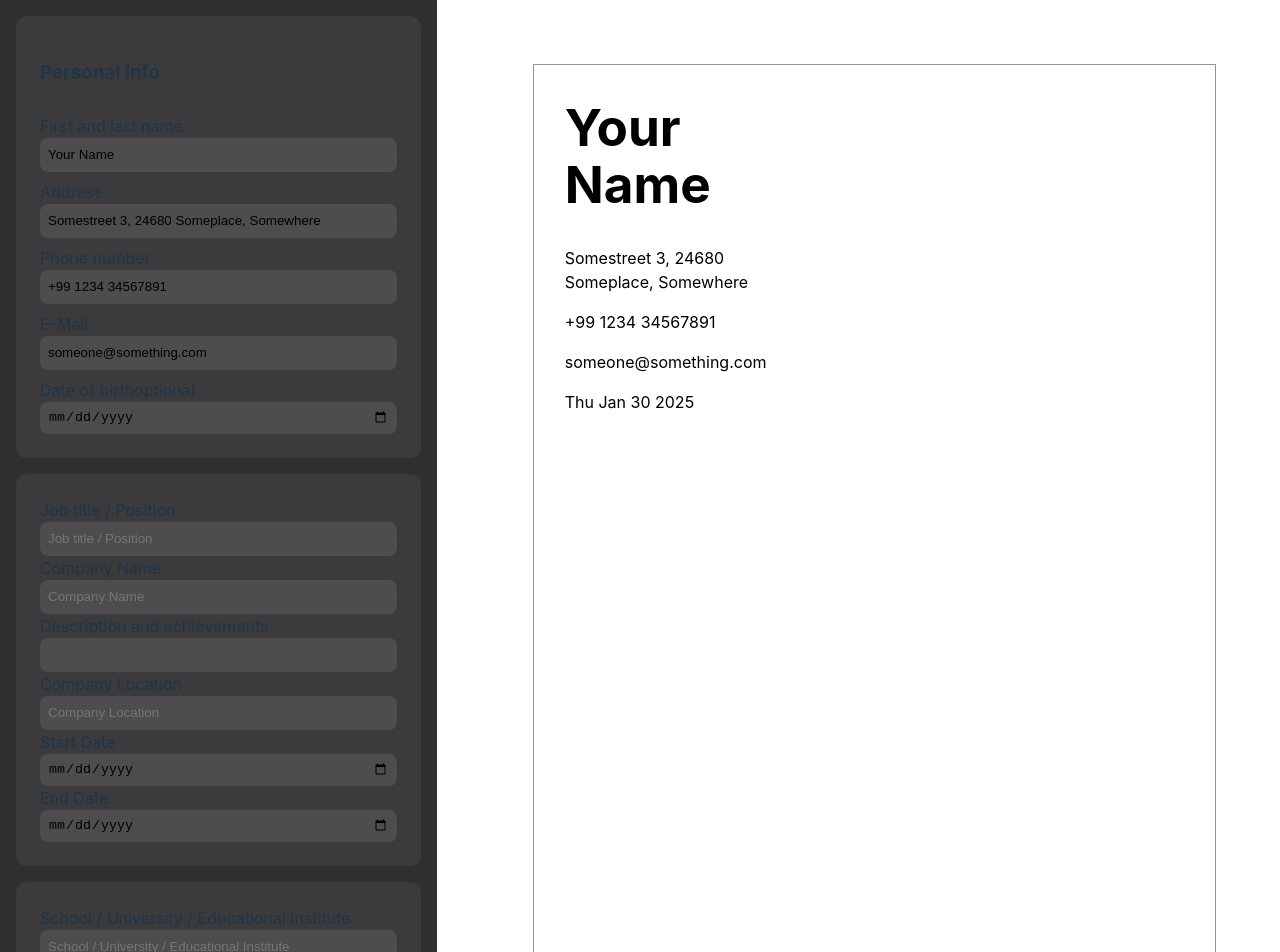
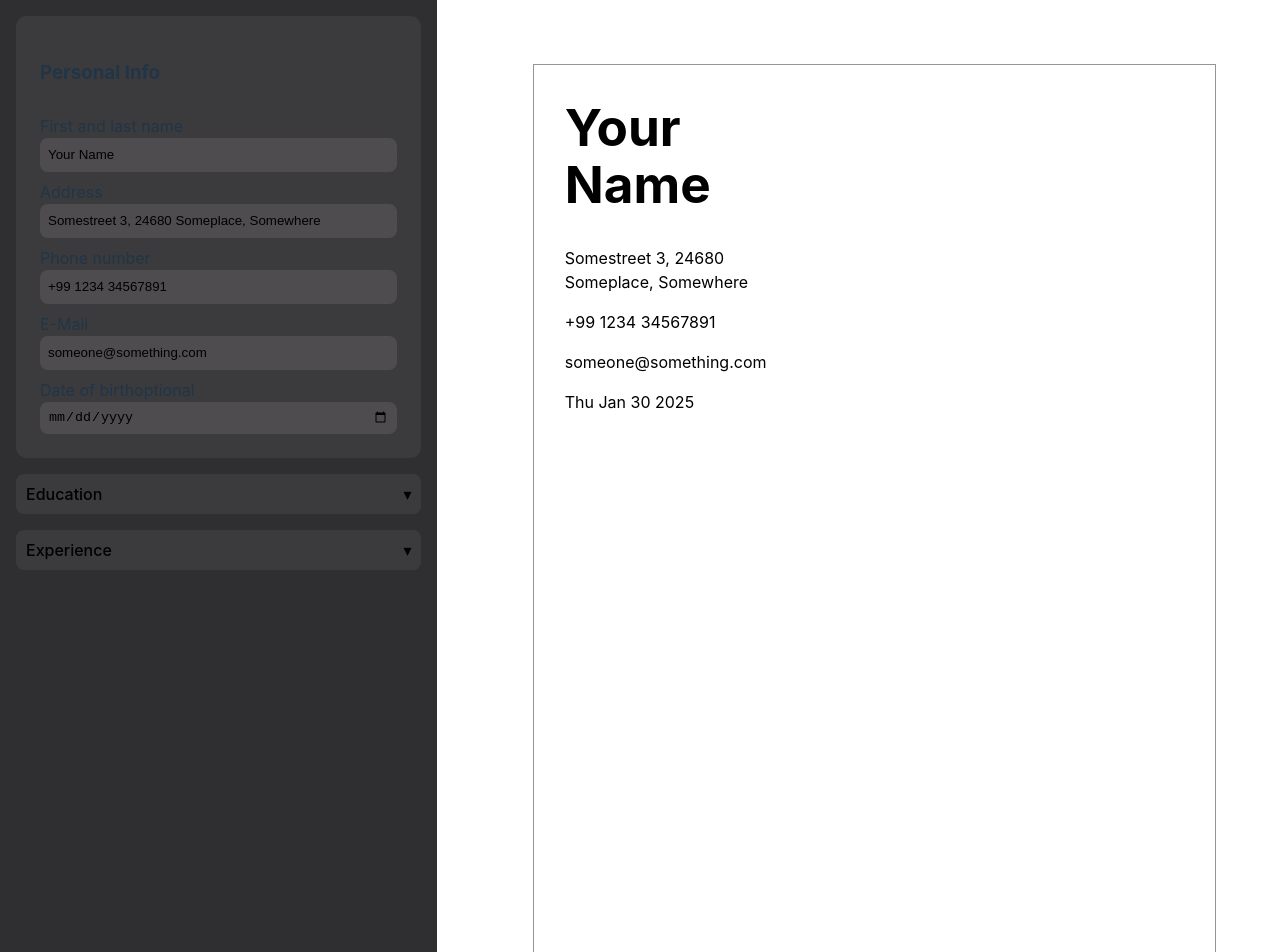
Before and after one commit to FukcThat/cv-generator, a React (Vite) app: page / in a window 1280 px wide. Shown: the top 952 px of the page. Built offline with nearby package versions, Linux system fonts and the light colour scheme.

Commit message:
FEAT: Education and Eperience CRUD functionality

```diff
--- a/src/App.jsx
+++ b/src/App.jsx
@@ -1,6 +1,6 @@
 import "./styles/App.css";
 import Resume from "./components/Resume";
-import Sidebar from "./Sidebar";
+import Sidebar from "./components/Sidebar";
 import { useState } from "react";
 
 function App() {
@@ -12,22 +12,24 @@ function App() {
     birthdate: new Date(),
   });
 
-  const [educationalInfo, setEducationalInfo] = useState({
-    schoolName: "",
-    degree: "",
-    startDate: new Date(),
-    endDate: new Date(),
-    description: "",
-  });
+  const [educationalInfo, setEducationalInfo] = useState(
+    []
+    // {schoolName: "",
+    // degree: "",
+    // startDate: new Date(),
+    // endDate: new Date(),
+    // description: "",}
+  );
 
-  const [experienceInfo, setExperienceInfo] = useState({
-    jobTitle: "",
-    companyName: "",
-    description: "",
-    companyLocation: "",
-    startDate: new Date(),
-    endDate: new Date(),
-  });
+  const [experienceInfo, setExperienceInfo] = useState(
+    []
+    // {jobTitle: "",
+    // companyName: "",
+    // description: "",
+    // companyLocation: "",
+    // startDate: new Date(),
+    // endDate: new Date(),}
+  );
 
   return (
     <>
--- a/src/Sidebar.jsx
+++ /dev/null
@@ -1,29 +0,0 @@
-import EducationInfoForm from "./components/education/EducationInfoForm";
-import ExperienceInfoForm from "./components/experience/ExperienceInfoForm";
-import PersonalInfoForm from "./components/personal-info/PersonalInfoForm";
-
-export default function Sidebar({
-  personalInfo,
-  setPersonalInfo,
-  educationalInfo,
-  setEducationalInfo,
-  experienceInfo,
-  setExperienceInfo,
-}) {
-  return (
-    <div className="sidebar">
-      <PersonalInfoForm
-        personalInfo={personalInfo}
-        setPersonalInfo={setPersonalInfo}
-      />
-      <ExperienceInfoForm
-        experienceInfo={experienceInfo}
-        setExperienceInfo={setExperienceInfo}
-      />
-      <EducationInfoForm
-        educationalInfo={educationalInfo}
-        setEducationalInfo={setEducationalInfo}
-      />
-    </div>
-  );
-}
--- /dev/null
+++ b/src/components/Sidebar.jsx
@@ -0,0 +1,155 @@
+import { useState } from "react";
+import EducationInfoForm from "./education/EducationInfoForm";
+import ExperienceInfoForm from "./experience/ExperienceInfoForm";
+import CollapsibleSection from "./general/CollapsibleSection";
+import PersonalInfoForm from "./personal-info/PersonalInfoForm";
+
+export default function Sidebar({
+  personalInfo,
+  setPersonalInfo,
+  educationalInfo,
+  setEducationalInfo,
+  experienceInfo,
+  setExperienceInfo,
+}) {
+  const [editEducation, setEditEducation] = useState(null);
+  const [editExperience, setEditExperience] = useState(null);
+
+  const addNewEducation = () =>
+    setEditEducation({
+      schoolName: "",
+      degree: "",
+      startDate: "",
+      endDate: "",
+      description: "",
+    });
+  const addNewExperience = () =>
+    setEditExperience({
+      jobTitle: "",
+      companyName: "",
+      companyLocation: "",
+      description: "",
+      startDate: "",
+      endDate: "",
+    });
+
+  const handleEditSubmit = (
+    entry,
+    state,
+    setState,
+    editEntry,
+    setEditEntry
+  ) => {
+    if (editEntry?.index !== undefined) {
+      setState(
+        state.map((item, index) => (index === editEntry.index ? entry : item))
+      );
+    } else {
+      setState([...state, entry]);
+    }
+    setEditEntry(null);
+  };
+
+  const handleEducationSubmit = (entry) => {
+    handleEditSubmit(
+      entry,
+      educationalInfo,
+      setEducationalInfo,
+      editEducation,
+      setEditEducation
+    );
+  };
+
+  const handleExperienceSubmit = (entry) => {
+    handleEditSubmit(
+      entry,
+      experienceInfo,
+      setExperienceInfo,
+      editExperience,
+      setEditExperience
+    );
+  };
+
+  const handleDeleteEducation = (deleteIndex) => {
+    setEducationalInfo([
+      educationalInfo.filter((entry, index) => index !== deleteIndex),
+    ]);
+  };
+
+  const handleDeleteExperience = (deleteIndex) => {
+    setExperienceInfo([
+      experienceInfo.filter((entry, index) => index !== deleteIndex),
+    ]);
+  };
+
+  return (
+    <div className="sidebar">
+      <PersonalInfoForm
+        personalInfo={personalInfo}
+        setPersonalInfo={setPersonalInfo}
+      />
+      <CollapsibleSection sectionTitle="Education">
+        {educationalInfo.map((entry, index) => (
+          <button
+            key={index}
+            className="entry-btn"
+            onClick={() => setEditEducation({ ...entry, index })}
+          >
+            {entry.schoolName || "Unnamed Education"}
+          </button>
+        ))}
+        <button className="add-section-btn" onClick={addNewEducation}>
+          + Education
+        </button>
+
+        {editEducation && (
+          <EducationInfoForm
+            educationalInfo={editEducation}
+            setEducationalInfo={handleEducationSubmit}
+            onCancel={() => setEditEducation(null)}
+            onDelete={() => handleDeleteEducation(editEducation.index)}
+          />
+        )}
+      </CollapsibleSection>
+
+      <CollapsibleSection sectionTitle="Experience">
+        {experienceInfo.map((entry, index) => (
+          <button
+            key={index}
+            className="entry-btn"
+            onClick={() => setEditExperience({ ...entry, index })}
+          >
+            {" "}
+            {entry.companyName || "Unnamed Eperience"}
+          </button>
+        ))}
+        <button className="add-section-btn" onClick={addNewExperience}>
+          + Experience
+        </button>
+
+        {editExperience && (
+          <ExperienceInfoForm
+            experienceInfo={editExperience}
+            setExperienceInfo={handleExperienceSubmit}
+            onCancel={() => setEditExperience(null)}
+            onDelete={() => handleDeleteExperience(editExperience.index)}
+          />
+        )}
+      </CollapsibleSection>
+      {/*
+      <CollapsibleSection sectionTitle={"Experience"}>
+        <ExperienceInfoForm
+          experienceInfo={experienceInfo}
+          setExperienceInfo={setExperienceInfo}
+        />
+      </CollapsibleSection>
+
+      <CollapsibleSection sectionTitle={"Education"}>
+        <EducationInfoForm
+          educationalInfo={educationalInfo}
+          setEducationalInfo={setEducationalInfo}
+        />
+      </CollapsibleSection> */}
+    </div>
+  );
+}
--- a/src/components/education/EducationInfoForm.jsx
+++ b/src/components/education/EducationInfoForm.jsx
@@ -3,7 +3,15 @@ import InputGroup from "../general/InputGroup";
 export default function EducationInfoForm({
   educationalInfo,
   setEducationalInfo,
+  onCancel,
+  onDelete,
 }) {
+  const handleChange = (e) => {
+    setEducationalInfo({
+      ...educationalInfo,
+      [e.target.dataset.key]: e.target.value,
+    });
+  };
   return (
     <>
       <form className="education-info--form">
@@ -13,12 +21,7 @@ export default function EducationInfoForm({
           labelText="School / University / Educational Institute"
           placeholder="School / University / Educational Institute"
           value={educationalInfo.schoolName}
-          onChange={(e) => {
-            setEducationalInfo({
-              ...educationalInfo,
-              schoolName: e.target.value,
-            });
-          }}
+          onChange={handleChange}
           data-key="schoolName"
         />
 
@@ -28,12 +31,7 @@ export default function EducationInfoForm({
           labelText="Graduation Title / Degree"
           placeholder="Graduation Title / Degree"
           value={educationalInfo.degree}
-          onChange={(e) => {
-            setEducationalInfo({
-              ...educationalInfo,
-              degree: e.target.value,
-            });
-          }}
+          onChange={handleChange}
           data-key="degree"
         />
 
@@ -42,12 +40,7 @@ export default function EducationInfoForm({
           id="start-date"
           labelText="Start Date"
           value={educationalInfo.startDate}
-          onChange={(e) => {
-            setEducationalInfo({
-              ...educationalInfo,
-              startDate: e.target.value,
-            });
-          }}
+          onChange={handleChange}
           data-key="startDate"
         />
 
@@ -56,12 +49,7 @@ export default function EducationInfoForm({
           id="end-date"
           labelText="End Date"
           value={educationalInfo.endDate}
-          onChange={(e) => {
-            setEducationalInfo({
-              ...educationalInfo,
-              endDate: e.target.value,
-            });
-          }}
+          onChange={handleChange}
           data-key="endDate"
         />
 
@@ -70,14 +58,28 @@ export default function EducationInfoForm({
           id="description"
           labelText="Description and achievements"
           value={educationalInfo.description}
-          onChange={(e) => {
-            setEducationalInfo({
-              ...educationalInfo,
-              description: e.target.value,
-            });
-          }}
+          onChange={handleChange}
           data-key="description"
         />
+        {/* Save Button */}
+        <button
+          type="button"
+          onClick={() => setEducationalInfo(educationalInfo)}
+        >
+          Save
+        </button>
+
+        {/* Cancel Button */}
+        <button type="button" onClick={onCancel}>
+          Cancel
+        </button>
+
+        {/* Delete Button */}
+        {onDelete && (
+          <button type="button" onClick={onDelete}>
+            Delete
+          </button>
+        )}
       </form>
     </>
   );
--- a/src/components/experience/ExperienceInfoForm.jsx
+++ b/src/components/experience/ExperienceInfoForm.jsx
@@ -3,7 +3,16 @@ import InputGroup from "../general/InputGroup";
 export default function ExperienceInfoForm({
   experienceInfo,
   setExperienceInfo,
+  onCancel,
+  onDelete,
 }) {
+  const handleChange = (e) => {
+    setExperienceInfo({
+      ...experienceInfo,
+      [e.target.dataset.key]: e.target.value,
+    });
+  };
+
   return (
     <>
       <form className="experience-info--form">
@@ -13,12 +22,7 @@ export default function ExperienceInfoForm({
           labelText="Job title / Position"
           placeholder="Job title / Position"
           value={experienceInfo.jobTitle}
-          onChange={(e) => {
-            setExperienceInfo({
-              ...experienceInfo,
-              jobTitle: e.target.value,
-            });
-          }}
+          onChange={handleChange}
           data-key="jobTitle"
         />
 
@@ -28,12 +32,7 @@ export default function ExperienceInfoForm({
           labelText="Company Name"
           placeholder="Company Name"
           value={experienceInfo.companyName}
-          onChange={(e) => {
-            setExperienceInfo({
-              ...experienceInfo,
-              companyName: e.target.value,
-            });
-          }}
+          onChange={handleChange}
           data-key="companyName"
         />
 
@@ -42,12 +41,7 @@ export default function ExperienceInfoForm({
           id="description"
           labelText="Description and achievements"
           value={experienceInfo.description}
-          onChange={(e) => {
-            setExperienceInfo({
-              ...experienceInfo,
-              description: e.target.value,
-            });
-          }}
+          onChange={handleChange}
           data-key="description"
         />
 
@@ -57,12 +51,7 @@ export default function ExperienceInfoForm({
           labelText="Company Location"
           placeholder="Company Location"
           value={experienceInfo.companyLocation}
-          onChange={(e) => {
-            setExperienceInfo({
-              ...experienceInfo,
-              companyLocation: e.target.value,
-            });
-          }}
+          onChange={handleChange}
           data-key="companyLocation"
         />
 
@@ -71,12 +60,7 @@ export default function ExperienceInfoForm({
           id="start-date"
           labelText="Start Date"
           value={experienceInfo.startDate}
-          onChange={(e) => {
-            setexperienceInfo({
-              ...experienceInfo,
-              startDate: e.target.value,
-            });
-          }}
+          onChange={handleChange}
           data-key="startDate"
         />
 
@@ -85,14 +69,21 @@ export default function ExperienceInfoForm({
           id="end-date"
           labelText="End Date"
           value={experienceInfo.endDate}
-          onChange={(e) => {
-            setexperienceInfo({
-              ...experienceInfo,
-              endDate: e.target.value,
-            });
-          }}
+          onChange={handleChange}
           data-key="endDate"
         />
+
+        <button type="button" onClick={() => setExperienceInfo(experienceInfo)}>
+          Save
+        </button>
+        <button type="button" onClick={onCancel}>
+          Cancel
+        </button>
+        {onDelete && (
+          <button type="button" onClick={onDelete}>
+            Delete
+          </button>
+        )}
       </form>
     </>
   );
--- /dev/null
+++ b/src/components/general/CollapsibleSection.jsx
@@ -0,0 +1,15 @@
+import { useState } from "react";
+
+export default function CollapsibleSection({ sectionTitle, children }) {
+  const [isOpen, setIsOpen] = useState(false);
+
+  return (
+    <div className="collapsible-section">
+      <button className="collapsible-header" onClick={() => setIsOpen(!isOpen)}>
+        <span>{sectionTitle}</span>
+        <span className={`chevron ${isOpen ? "open" : ""}`}>&#9662;</span>
+      </button>
+      {isOpen && <div className="collapsible-content">{children}</div>}
+    </div>
+  );
+}
--- a/src/styles/App.css
+++ b/src/styles/App.css
@@ -63,6 +63,38 @@ input {
   background-color: rgb(47, 47, 49);
 }
 
+.collapsible-section {
+  margin: 1rem;
+  margin-bottom: 10px;
+  border-radius: 5px;
+  overflow: hidden;
+}
+
+.collapsible-header {
+  background-color: rgb(59, 59, 62);
+  padding: 10px;
+  width: 100%;
+  text-align: left;
+  display: flex;
+  justify-content: space-between;
+  cursor: pointer;
+  border: none;
+  font-size: 16px;
+}
+
+.chevron {
+  transition: transform 0.2s ease-in-out;
+}
+
+.chevron.open {
+  transform: rotate(180deg);
+}
+
+.collapsible-content {
+  padding: 10px;
+  background-color: rgb(59, 59, 62);
+}
+
 .personal-info-form,
 .experience-info--form,
 .education-info--form {
```
